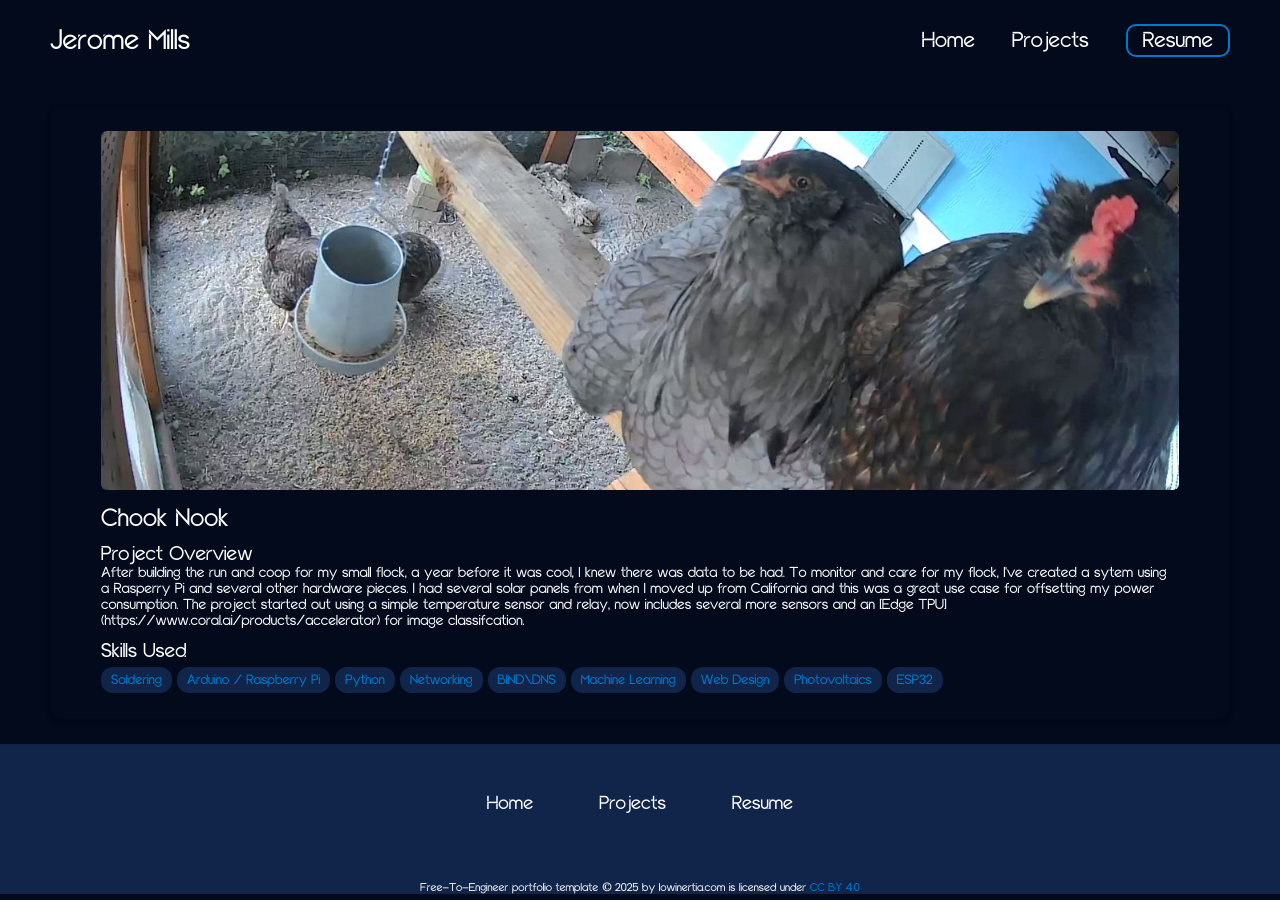
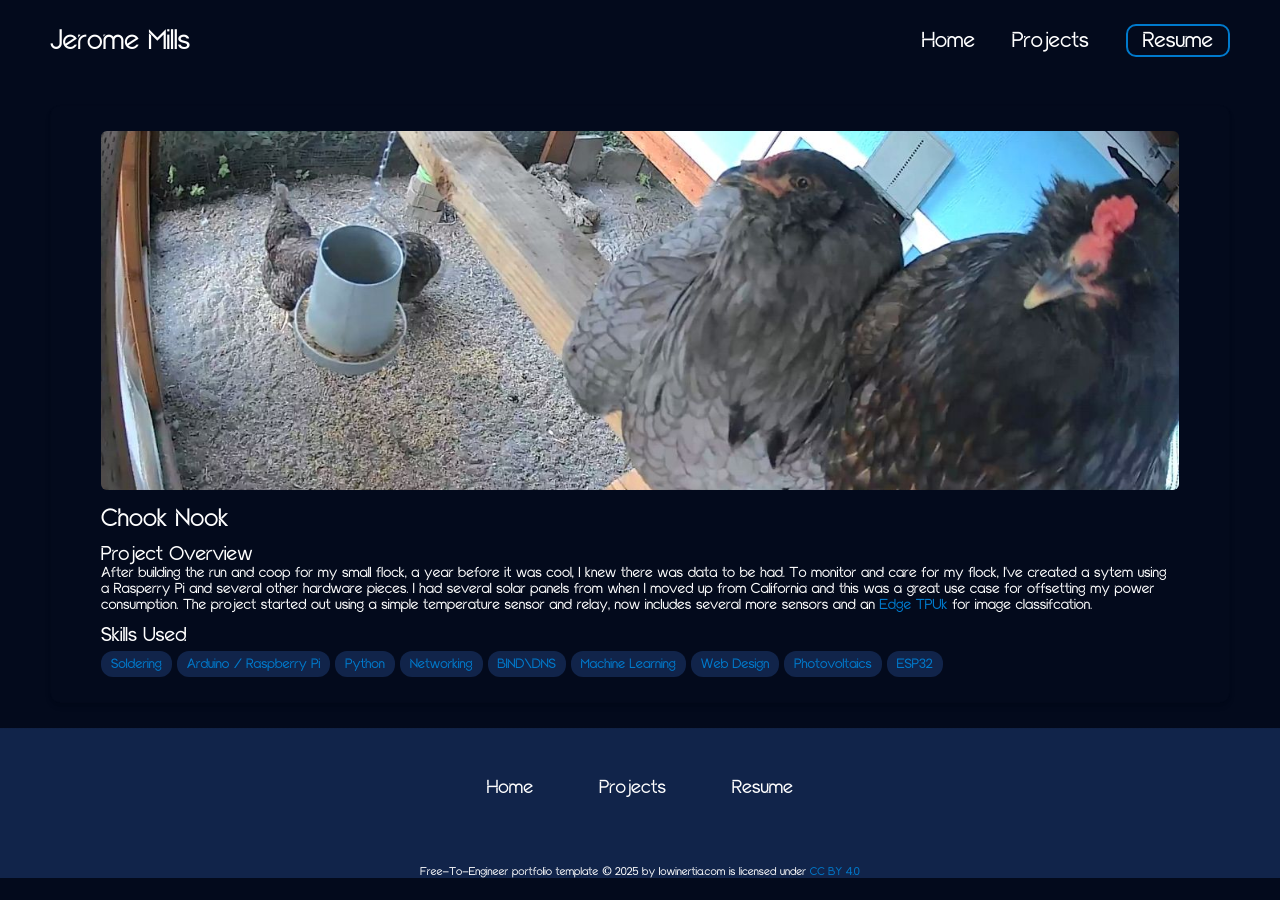
Before and after one commit to IpslWon/IpslWon.github.io, a Jekyll site: the page built from _projects/chook-nook/index.md, in a window 1280 px wide. Built offline with Jekyll 4.4.1, drawn with Linux system fonts in a browser that asks for light colours.

Commit message:
Add hyperlink in project description

```diff
--- a/_projects/chook-nook/index.md
+++ b/_projects/chook-nook/index.md
@@ -1,7 +1,7 @@
 ---
 layout: post
 title: Chook Nook
-description: After building the run and coop for my small flock, a year before it was cool, I knew there was data to be had. To monitor and care for my flock, I've created a sytem using a Rasperry Pi and several other hardware pieces. I had several solar panels from when I moved up from California and this was a great use case for offsetting my power consumption. The project started out using a simple temperature sensor and relay, now includes several more sensors and an [Edge TPU](https://www.coral.ai/products/accelerator) for image classifcation.
+description: After building the run and coop for my small flock, a year before it was cool, I knew there was data to be had. To monitor and care for my flock, I've created a sytem using a Rasperry Pi and several other hardware pieces. I had several solar panels from when I moved up from California and this was a great use case for offsetting my power consumption. The project started out using a simple temperature sensor and relay, now includes several more sensors and an <a href="https://www.coral.ai/products/accelerator">Edge TPUk</a> for image classifcation.
 
 skills:
   - Soldering
```
